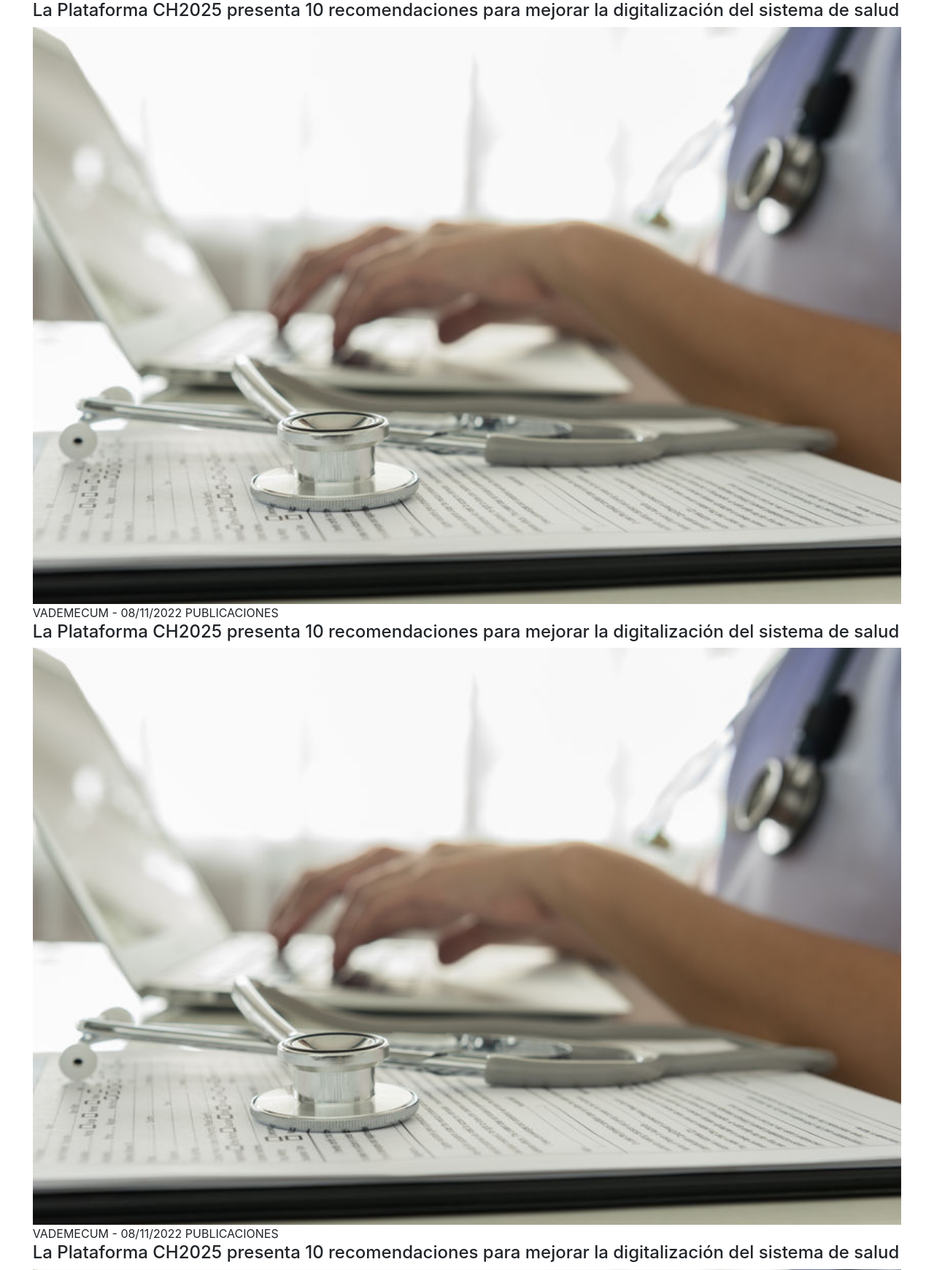
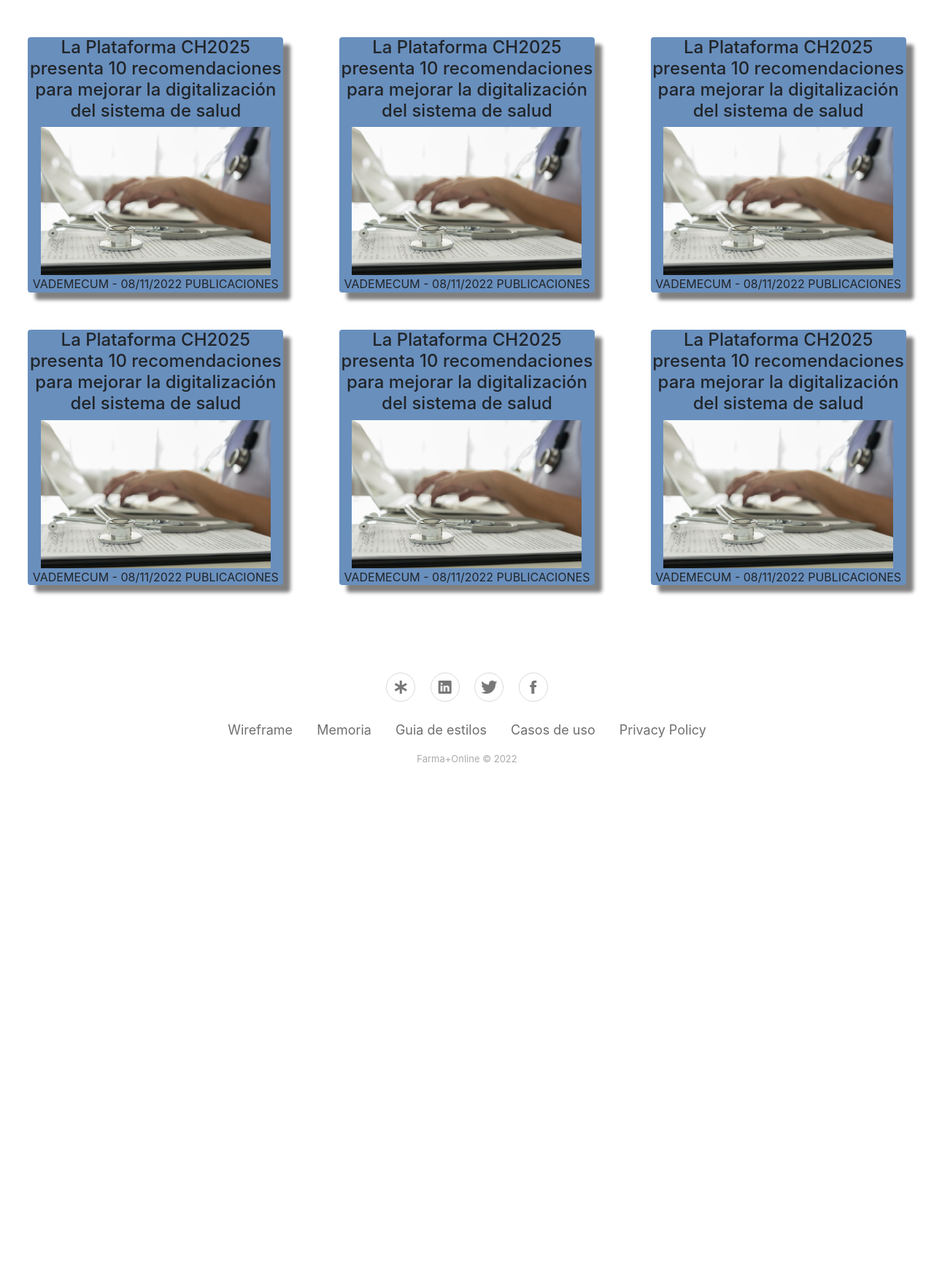
Before and after one commit to btorrent21/projecte, a PHP site: page /home-admin.html in a window 1280 px wide. Shown: the part 160-1901 px from the top of the page at 73% size. After the commit the page ends 1205 px from the top, so only its background shows below. Run offline with PHP 8.4, Linux system fonts and the light colour scheme.

Commit message:
Update CSS-home-admin.css

```diff
--- a/CSS/CSS-home-admin.css
+++ b/CSS/CSS-home-admin.css
@@ -114,6 +114,73 @@
 }
 /* Change the link color to #111 (black) on hover */
 
+/* Css de noticias */
+#contenedorNoticias{
+    height: 30%;
+    display: flex;
+    justify-content: space-around;
+    flex-wrap: wrap;
+}
+
+.noticias{
+    background-color: #698fbd;
+    height: 350px;
+    width: 350px;
+    margin-top: 4%;
+    border-radius: 4px;
+    box-shadow: 10px 10px 5px grey;
+    overflow: hidden;
+    text-align: center;
+    margin-right: 15px;
+    margin-left: 15px;
+}
+
+.noticias:hover{
+    background-color: #698fbd;
+    height: 400px;
+    width: 400px;
+    margin-top: 4%;
+    border-radius: 4px;
+    box-shadow: 10px 10px 5px grey;
+    -webkit-transform:scale(1);transform: scale(1.02);
+    transition: all 0.5s;
+    transition-timing-function: ease-out;
+
+}
+
+/* noticia 1 registro */
+#noticiaRegistro{
+    width: 90%;
+    height:58%;
+}
+/* noticia 2 -------- */
+#noticiaRegistro{
+    width: 90%;
+    height:58%;
+}
+/* noticia 3 -------- */
+#noticiaRegistro{
+    width: 90%;
+    height:58%;
+}
+/* noticia 4 -------- */
+#noticiaRegistro{
+    width: 90%;
+    height:58%;
+}
+/* noticia 5 -------- */
+#noticiaRegistro{
+    width: 90%;
+    height:58%;
+}
+/* noticia 6 -------- */
+#noticiaRegistro{
+    width: 90%;
+    height:58%;
+}
+
+
+
 /*FOOTER*/
 .footer-basic {
 padding:40px 0;
```
